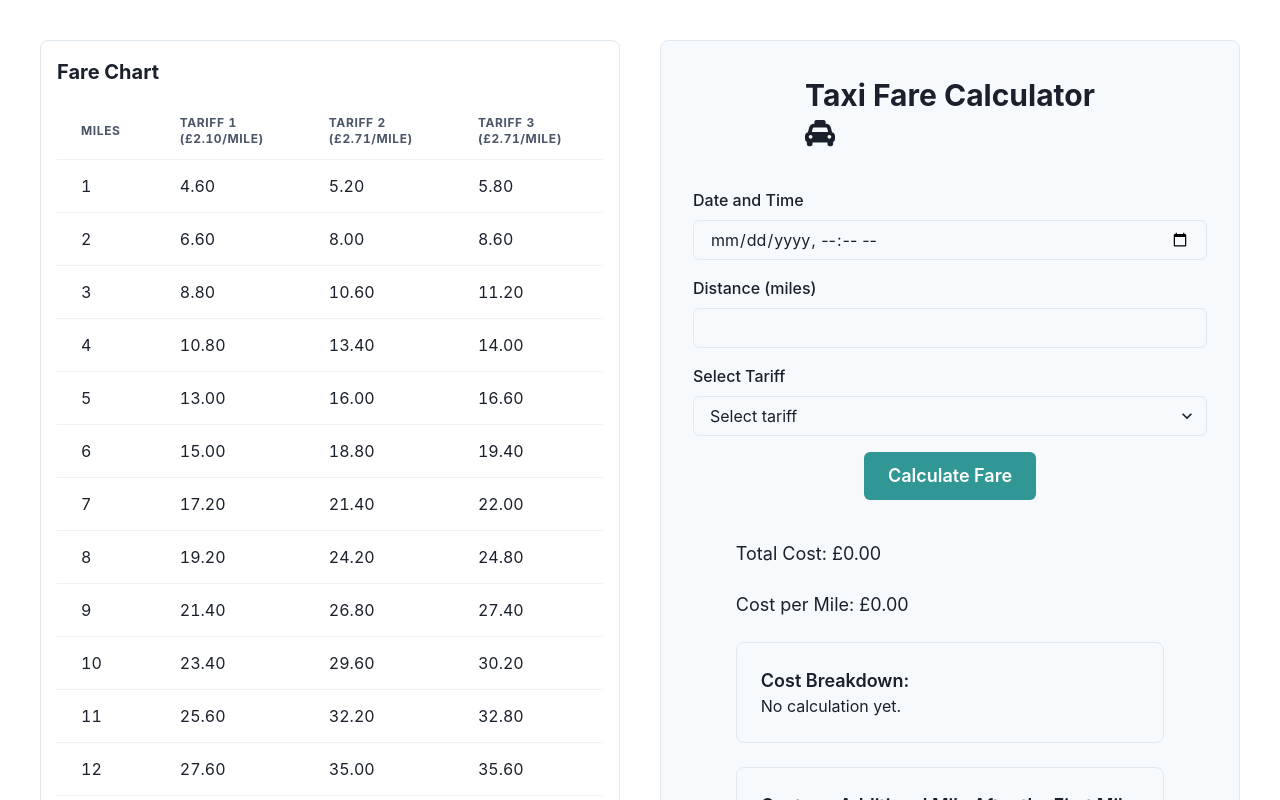
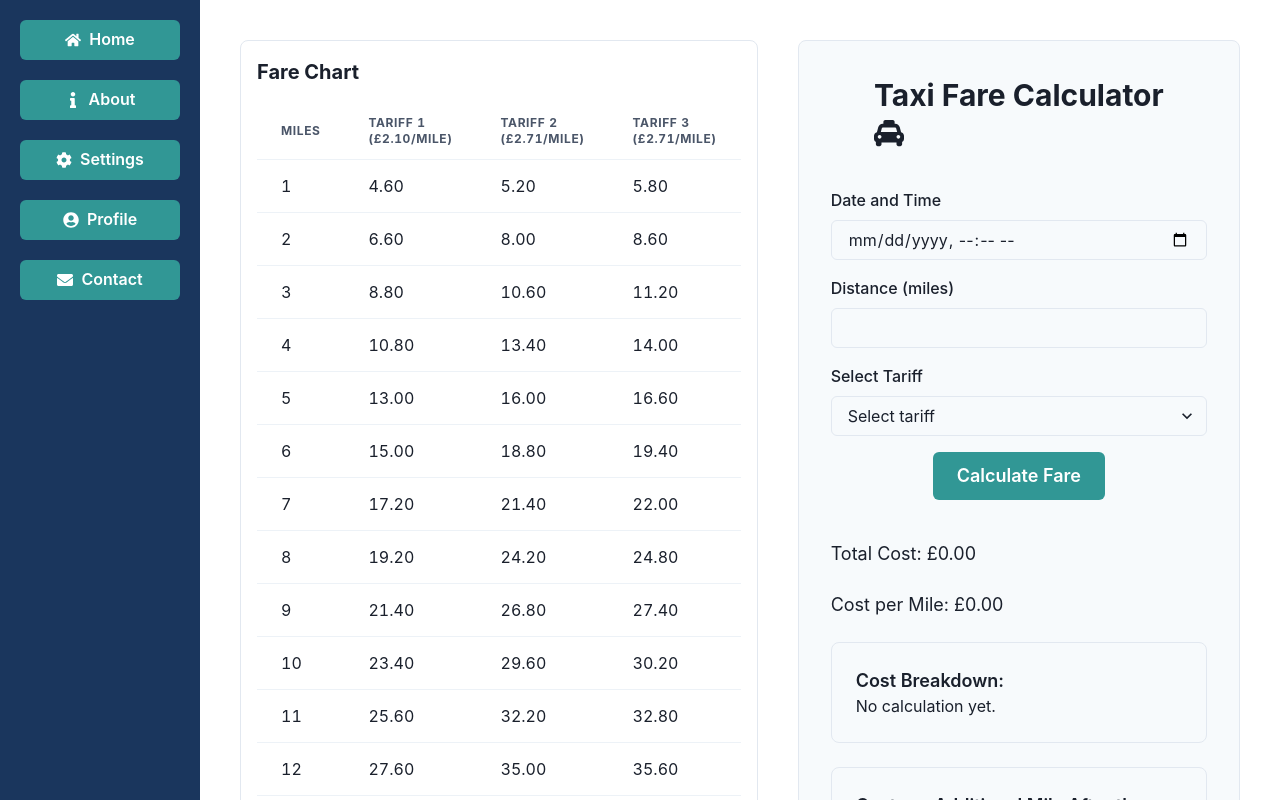
Before and after one commit to GPT-Engineer-App/taxi-journey-pricer, a React (Vite) app: page / in a window 1280 px wide. Shown: the top 800 px of the page. Built offline with nearby package versions, Linux system fonts and the light colour scheme.

Commit message:
Add a side menu bar
Added a new `Sidebar` component with a menu and buttons. This component was then imported and included in the `App` layout structure to appear on all pages.

```diff
--- a/src/App.jsx
+++ b/src/App.jsx
@@ -1,12 +1,19 @@
 import { Route, BrowserRouter as Router, Routes } from "react-router-dom";
-import Index from "./pages/Index.jsx";
+import { Box, Flex } from "@chakra-ui/react";
+import Index from "./pages/Index";
+import Sidebar from "./components/Sidebar";
 
 function App() {
   return (
     <Router>
-      <Routes>
-        <Route exact path="/" element={<Index />} />
-      </Routes>
+      <Flex>
+        <Sidebar />
+        <Box flex="1">
+          <Routes>
+            <Route exact path="/" element={<Index />} />
+          </Routes>
+        </Box>
+      </Flex>
     </Router>
   );
 }
--- /dev/null
+++ b/src/components/Sidebar.jsx
@@ -0,0 +1,29 @@
+import React from "react";
+import { Box, VStack, Button } from "@chakra-ui/react";
+import { FaHome, FaInfo, FaCog, FaUserCircle, FaEnvelope } from "react-icons/fa";
+
+const Sidebar = () => {
+  return (
+    <Box w="200px" h="100vh" p={5} bg="brand.900" color="white">
+      <VStack align="stretch" spacing={5}>
+        <Button leftIcon={<FaHome />} colorScheme="teal">
+          Home
+        </Button>
+        <Button leftIcon={<FaInfo />} colorScheme="teal">
+          About
+        </Button>
+        <Button leftIcon={<FaCog />} colorScheme="teal">
+          Settings
+        </Button>
+        <Button leftIcon={<FaUserCircle />} colorScheme="teal">
+          Profile
+        </Button>
+        <Button leftIcon={<FaEnvelope />} colorScheme="teal">
+          Contact
+        </Button>
+      </VStack>
+    </Box>
+  );
+};
+
+export default Sidebar;
```
